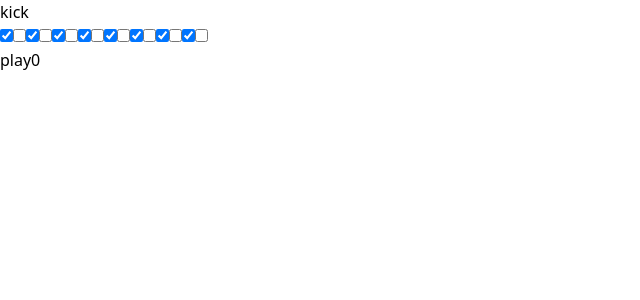
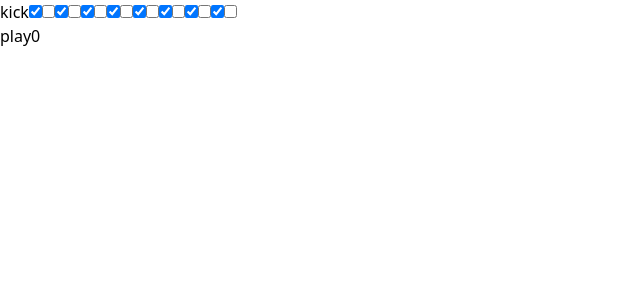
Before and after one commit to EwbiDev/drumbi, a React (Vite) app: page / in a window 1280 px wide. Shown: the top 300 px of the page, without its empty margins (0-640 px from the left). Built offline with nearby package versions, Linux system fonts and the light colour scheme.

Commit message:
refactor: trackName

```diff
--- a/src/App.jsx
+++ b/src/App.jsx
@@ -109,10 +109,7 @@ function App() {
       <PlayHeadContext.Provider value={playHeadPos}>
         <div>
           {sequencerData.map((track) => (
-            <div key={`track-${track.trackName}`}>
-              {track.trackName}
-              <Track track={track} />
-            </div>
+            <Track key={`track-${track.trackName}`} track={track} />
           ))}
         </div>
       </PlayHeadContext.Provider>
--- a/src/components/Track.jsx
+++ b/src/components/Track.jsx
@@ -1,9 +1,10 @@
 import Beat from "./Beat";
 
 export default function Track({ track }) {
-  const { beats } = track;
+  const { beats, trackName } = track;
   return (
     <div className="flex gap-2">
+      {trackName}
       {beats.map((beat) => (
         <Beat beat={beat} />
       ))}
```
